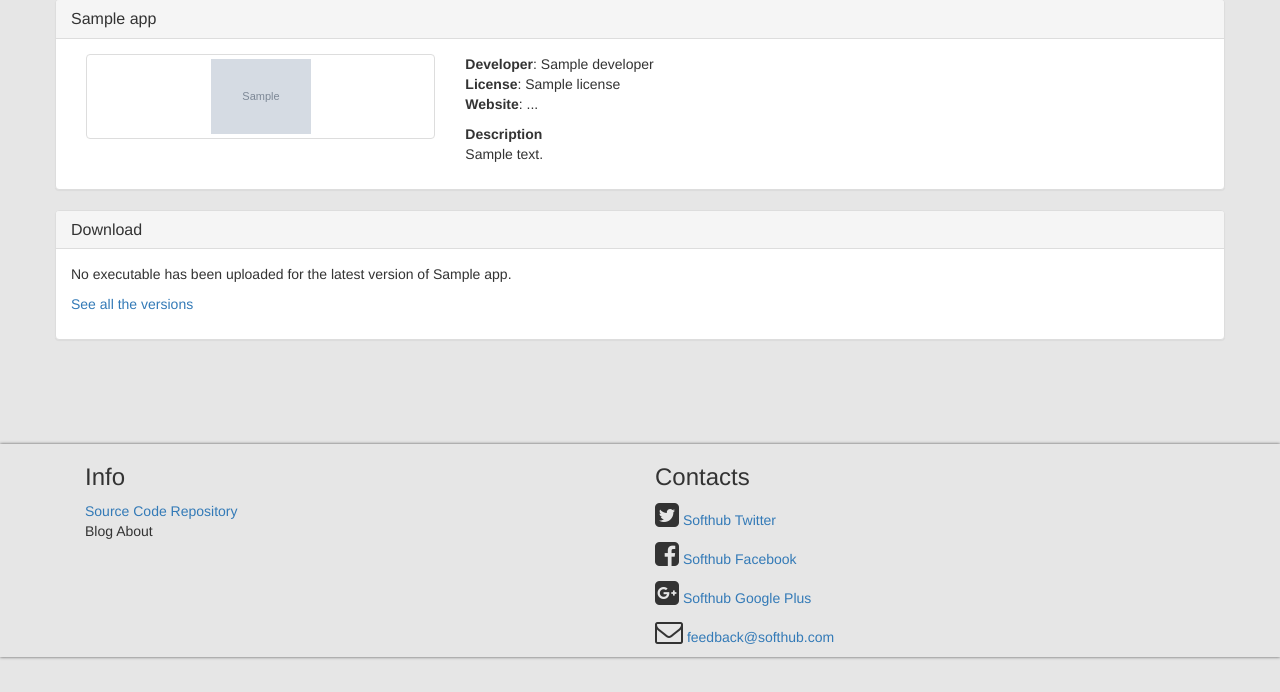
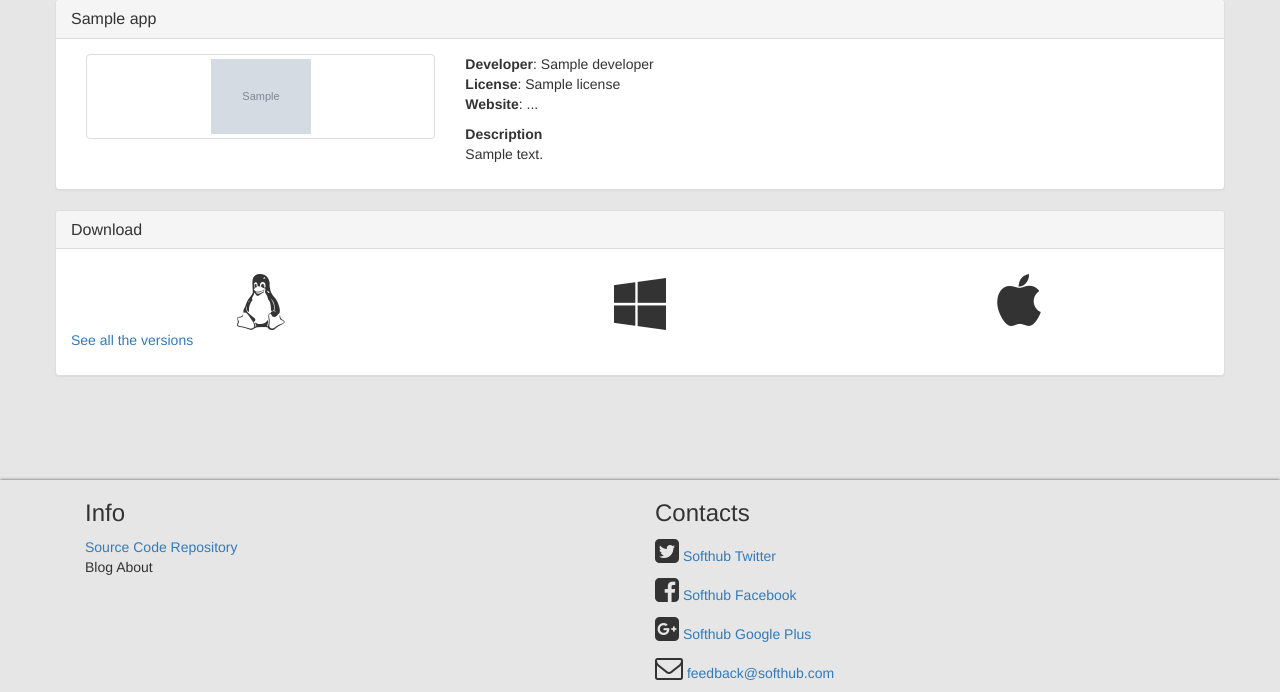
Before and after one commit to davcri/softhub, a Django app: template softhub/templates/softhub/application_detail/application_detail.html in a window 1280 px wide. Shown: the part 72-764 px from the top of the page. Run offline with Django 3.2, Linux system fonts and the light colour scheme; the template is opened without the code that fills it: most values are stand-ins (such as "Sample title", 1, 10 or a date in 2020); grey boxes marked "Sample" are stand-in pictures; some libraries are stand-ins or nearby versions.

Commit message:
Application downloads improved

```diff
--- a/softhub/templates/softhub/application_detail/components/app_downloads.html
+++ b/softhub/templates/softhub/application_detail/components/app_downloads.html
@@ -7,40 +7,53 @@
   <div class="panel-heading">
     <h2 class="panel-title"> Download </h2>
   </div>
+
   <div class="panel-body">
     <p>
+      {% if latest_executables %}
 
-      {% with latest_executables=app.get_latest_executable %}
-        {% if latest_executables %}
-          {% for exe in latest_executables %}
-
-            {% if exe.release_platform.family == 'linux' %}
-              <a href="{{ exe.executable_file.url }}" class="disabled">
+        {% for exe in latest_executables.values  %}
+          {% if 'linux' in exe.release_platform.family %}
+            <a href="{{ exe.executable_file.url }}">
               <div class="col-md-4 text-center">
                 <i class="fa fa-linux fa-4x" aria-hidden="true"></i>
               </div>
             </a>
-            {% elif exe.release_platform.family == 'windows' %}
+          {% else %}
+            <div class="col-md-4 text-center">
+              <i class="fa fa-linux fa-4x" aria-hidden="true"></i>
+            </div>
+          {% endif %}
+
+          {% if 'windows' in latest_executables %}
             <a href="{{ exe.executable_file.url }}">
               <div class="col-md-4 text-center">
                 <i class="fa fa-windows fa-4x" aria-hidden="true"></i>
               </div>
             </a>
-            {% elif exe.release_platform.family == 'osx' %}
-              <a href="{{ exe.executable_file }}">
+          {% else %}
+            <div class="col-md-4 text-center">
+              <i class="fa fa-windows fa-4x" aria-hidden="true"></i>
+            </div>
+          {% endif %}
+
+          {% if 'osx' in latest_executables %}
+            <a href="{{ exe.executable_file.url }}">
               <div class="col-md-4 text-center">
                 <i class="fa fa-apple fa-4x" aria-hidden="true"></i>
               </div>
             </a>
+          {% else %}
+            <div class="col-md-4 text-center">
+              <i class="fa fa-apple fa-4x" aria-hidden="true"></i>
+            </div>
           {% endif %}
 
+          <br>
         {% endfor %}
-          <br>
       {% else %}
         No executable has been uploaded for the latest version of {{ app }}.
       {% endif %}
-      {% endwith %}
-
 
 
       {% if user.id is app.developer.user.id %}
```
Also changed, not shown: softhub/views/ApplicationDetail.py (+20 -5 lines). Lines whose indentation alone changed are shown as unchanged.
